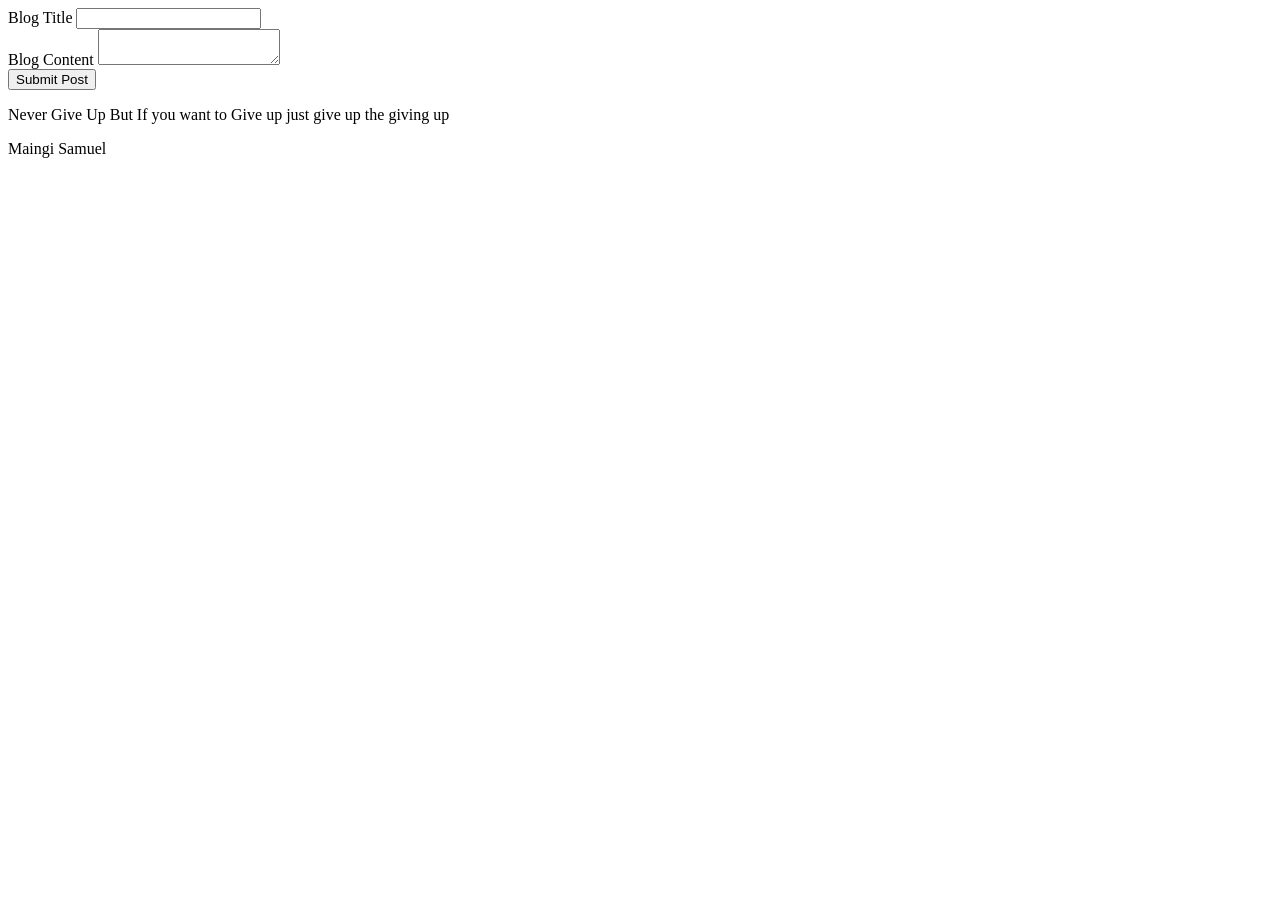
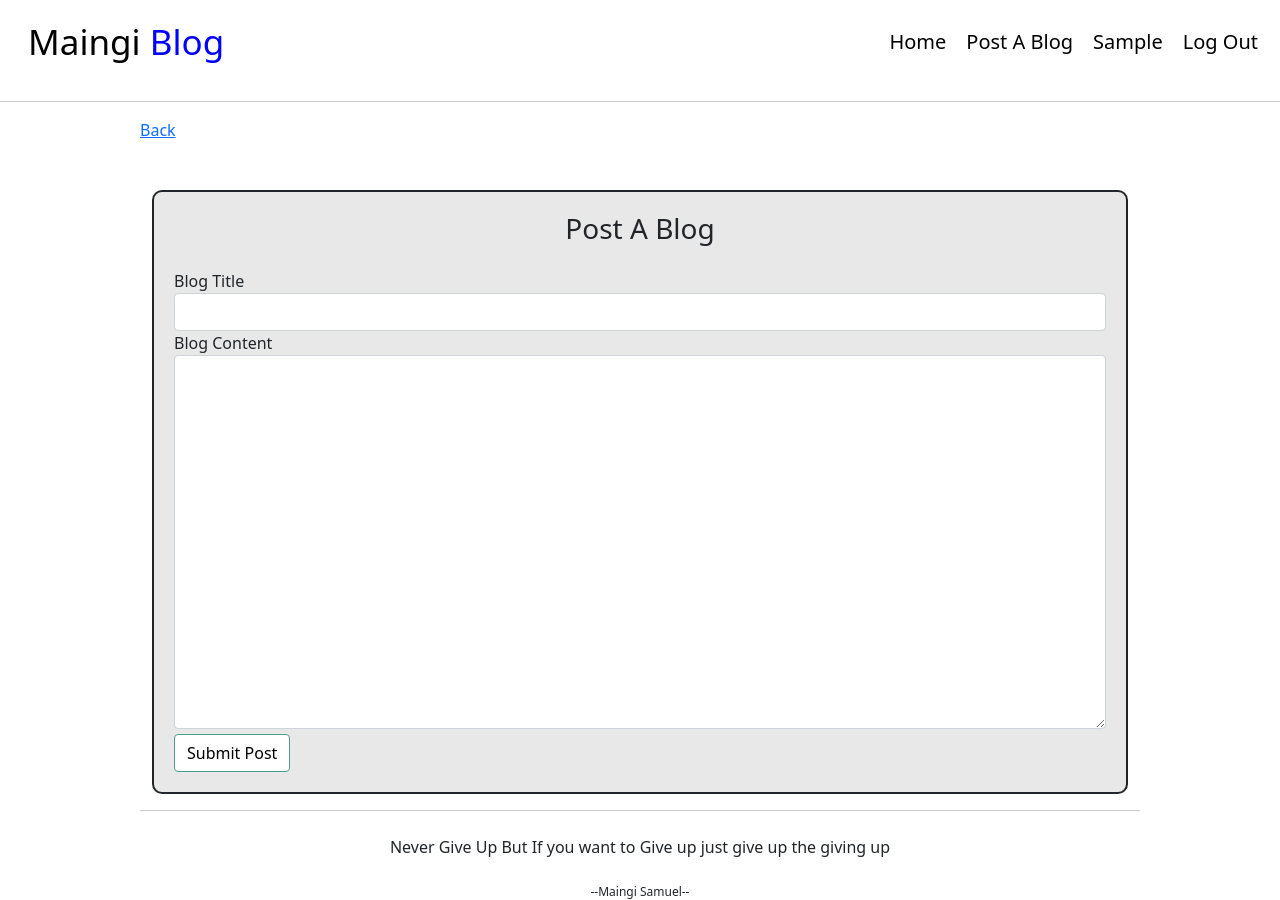
Before and after one commit to layersony/personal-blog, a Flask app: page /post/blog in a window 1280 px wide. Before the commit the page ends 158 px from the top, so only its background shows below. Run offline with Flask 2, Linux system fonts and the light colour scheme; the visitor is signed in with stand-in values (Sample User, id 1); data comes from the database, SQL or seed files in the repository; data that the repository does not hold is empty; some libraries are stand-ins or nearby versions.

Commit message:
postblogstyling

```diff
--- a/app/main/forms.py
+++ b/app/main/forms.py
@@ -4,7 +4,7 @@ from wtforms.validators import Required
 
 class BlogPostForm(FlaskForm):
   title = StringField('Blog Title', validators=[Required()])
-  content =  TextAreaField('Blog Content',validators=[Required()])
+  content =  TextAreaField('Blog Content',validators=[Required()], render_kw={'class': 'form-control', 'rows': 15})
   submit = SubmitField('Submit Post')
 
 class CommentForm(FlaskForm):
--- a/app/static/css/styles.css
+++ b/app/static/css/styles.css
@@ -71,3 +71,11 @@ input[type='submit']:hover{
   background-color: #4B9E92;
   color: white;
 }
+
+.postForm{
+  background-color: rgba(0, 0, 0, 0.09);
+  width: 1000px;
+  padding: 20px;
+  border: 2px solid;
+  border-radius: 10px;
+}
--- a/app/templates/profile/postblog.html
+++ b/app/templates/profile/postblog.html
@@ -1,7 +1,17 @@
+{% extends 'base.html' %}
 {% import 'bootstrap/wtf.html' as wtf %}
 
-{{ wtf.quick_form(blogform)}}
-
-
-<p>{{ quote.quote }}</p>
-<p>{{ quote.author }}</p>
+{% block content %}
+<a href="/">Back</a>
+<div class="container d-flex justify-content-center align-items-center mt-5">
+  <div class="postForm">
+    <h3 class="text-center mb-4">Post A Blog</h3>
+    {{ wtf.quick_form(blogform)}}
+  </div>
+</div>
+<hr>
+<div class="text-center mt-md-4">
+  <p>{{ quote.quote }}</p>
+  <sub>--{{ quote.author }}--</sub>
+</div>
+{% endblock %}
```
